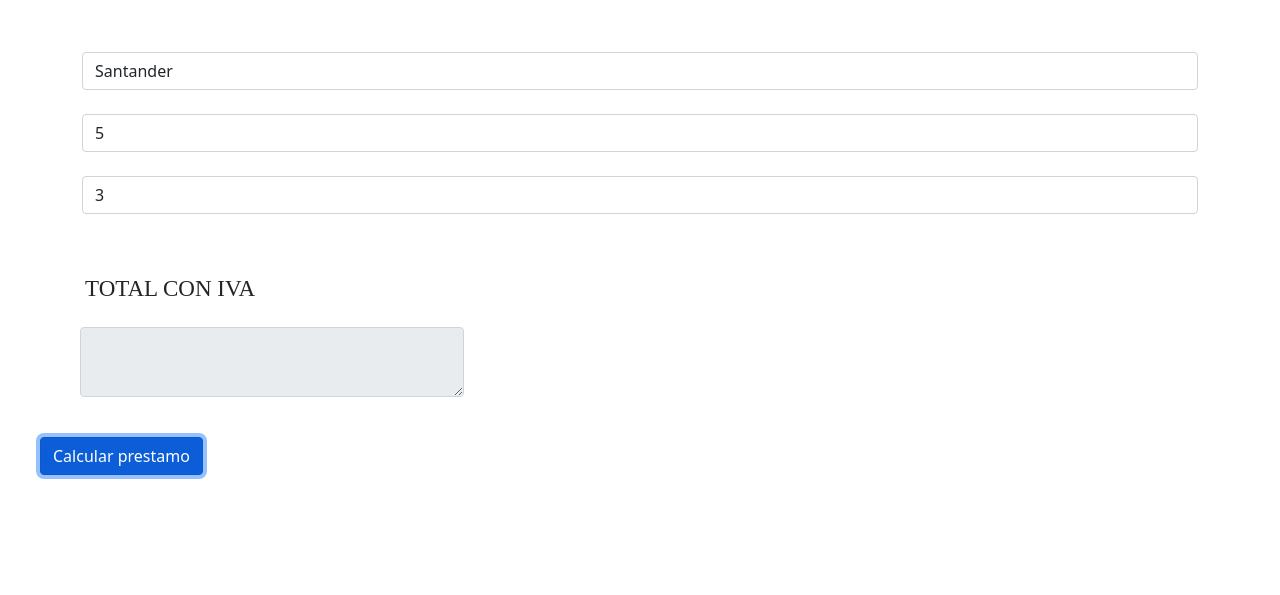
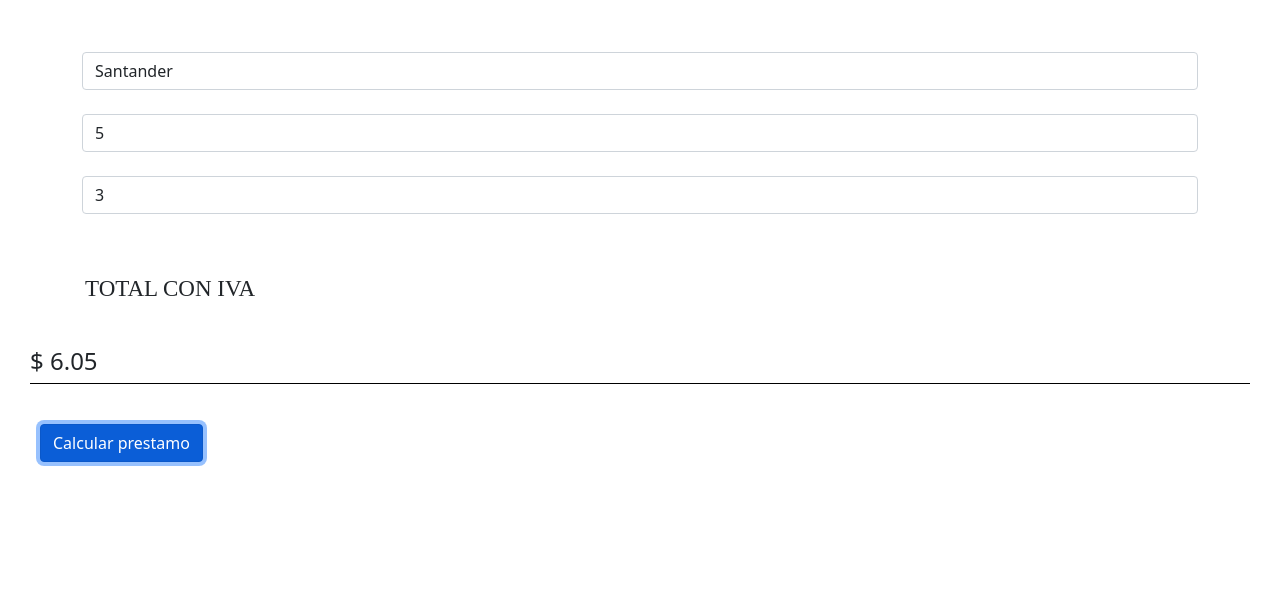
Before and after one commit to Gambuli8/proyectoJS, a plain HTML site: page seccion2.html in a window 1280 px wide. Both pictures are taken after typing "5" into the empty fields and a click on the button "Calcular prestamo". Shown: the part 193-788 px from the top of the page. Drawn offline with nearby package versions, Linux system fonts and the light colour scheme; some packages are replaced by stand-ins of ours; a script that the page names is missing.

Commit message:
proyecto final

```diff
--- a/index.js
+++ b/index.js
@@ -132,21 +132,24 @@ function pedirprestamo() {
   //console.log(cuota.checked);
 
 
-  function calcular_iva(precio){
+/* funcion IVA */
+  function calcular_iva(precio) {
+    let iva = precio * 0.21;
+    let precioIva = parseFloat(precio) + parseFloat(iva);
+    return precioIva;
+  }
+  /* DOM DIV */
+  let precio = document.getElementById("montoo");
+  /* USAR FUNCION */
+  let precioConIVA = calcular_iva(precio.value);
+  // console.log(precioConIVA);
 
-    let iva = precio * 0.21;
-    return iva
-
-  }
-
-  let precio = document.getElementById("montoo");
-
-  let precio_mas_iva = precio + calcular_iva(precio)
-  document.getElementById("ivaa: ", precio_mas_iva);
-
+  /* ENVIAR AL HTML */
+  const divIVA = document.getElementById("divIva");
+  const div = document.createElement("h4");
+  div.innerText = `$ ${precioConIVA}`;
+  divIVA.appendChild(div);
 }
-
-calcular_iva("ivaa");
 
 //typeof para buscar un dato en especifico
 //length para saber cuantos objetos hay
@@ -162,16 +165,3 @@ console.log(calcularporcentaje (100000, 25));
 
 //console.log("el 30% de 300.000 es:", calcularporcentaje(300000, 30)); //30%
 //console.log("el 20% de 150.000 es:", calcularporcentaje(150000, 20)); //20% */
-/*
-function calcular_iva(precio){
-
-  let iva = precio * 0.21;
-  return iva
-
-}
-
-let precio = document.getElementById("montoo");
-
-let precio_mas_iva = precio + calcular_iva(precio)
-console.log("el precio mas iva es: ", precio_mas_iva)
-*/
--- a/seccion2.html
+++ b/seccion2.html
@@ -69,8 +69,8 @@
             <br>
         </form>
     </div>
-            <label for="" id="total">TOTAL CON IVA</label>
-            <textarea readonly id="ivaa" class="form-control" placeholder=""></textarea>
+                <label for="" id="total">TOTAL CON IVA</label>
+                <div id="divIva"></div>
 
     <div class="d-grid gap-3 boton">
         <a href="#"><button onclick="pedirprestamo()" type="button" class="btn btn-primary btn-block">Calcular prestamo</button></a>
--- a/stilo.css
+++ b/stilo.css
@@ -117,3 +117,9 @@ h2{
     font-family: 'Times New Roman', Times, serif;
     text-transform: capitalize;
 }
+
+#divIva{
+    margin: 30px;
+    font-size: 40px;
+    border-bottom: 1px solid black;
+}
```
